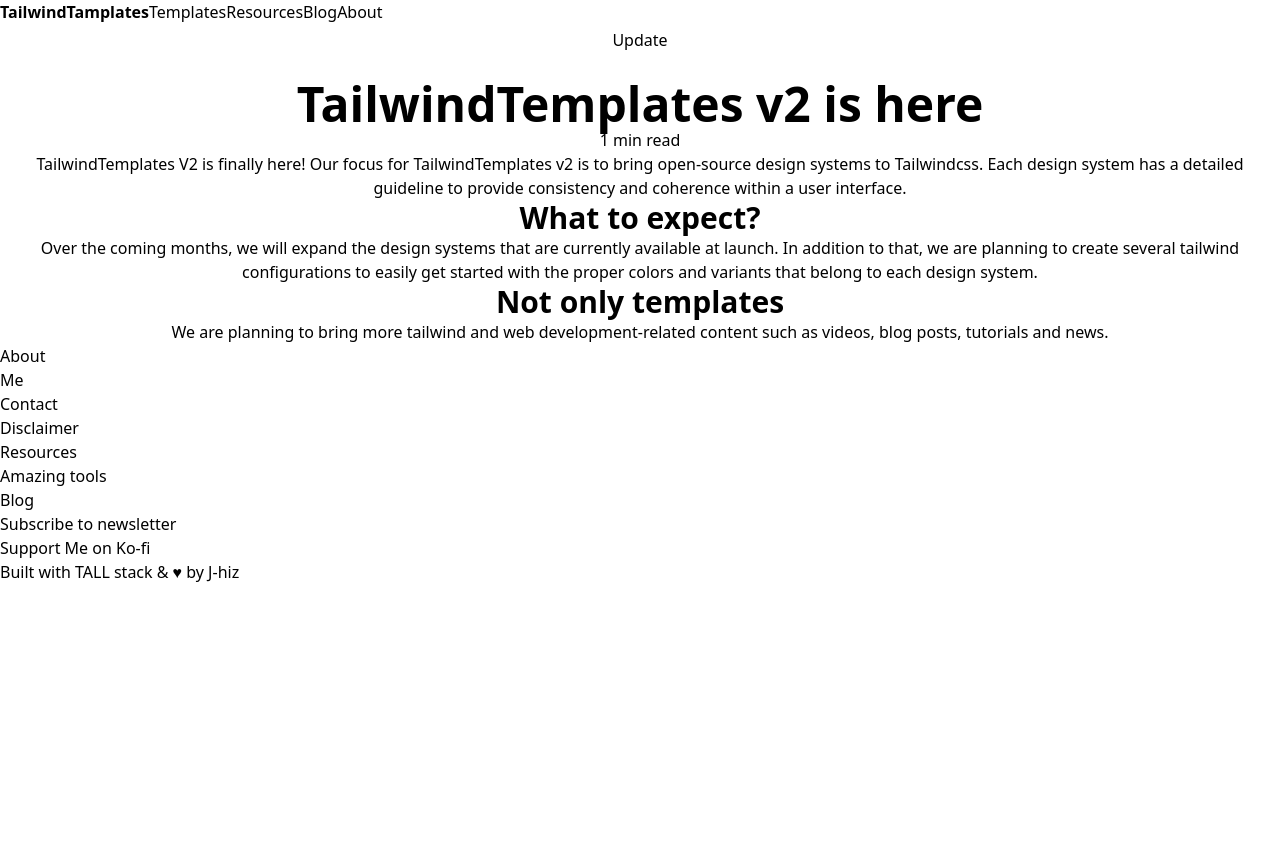
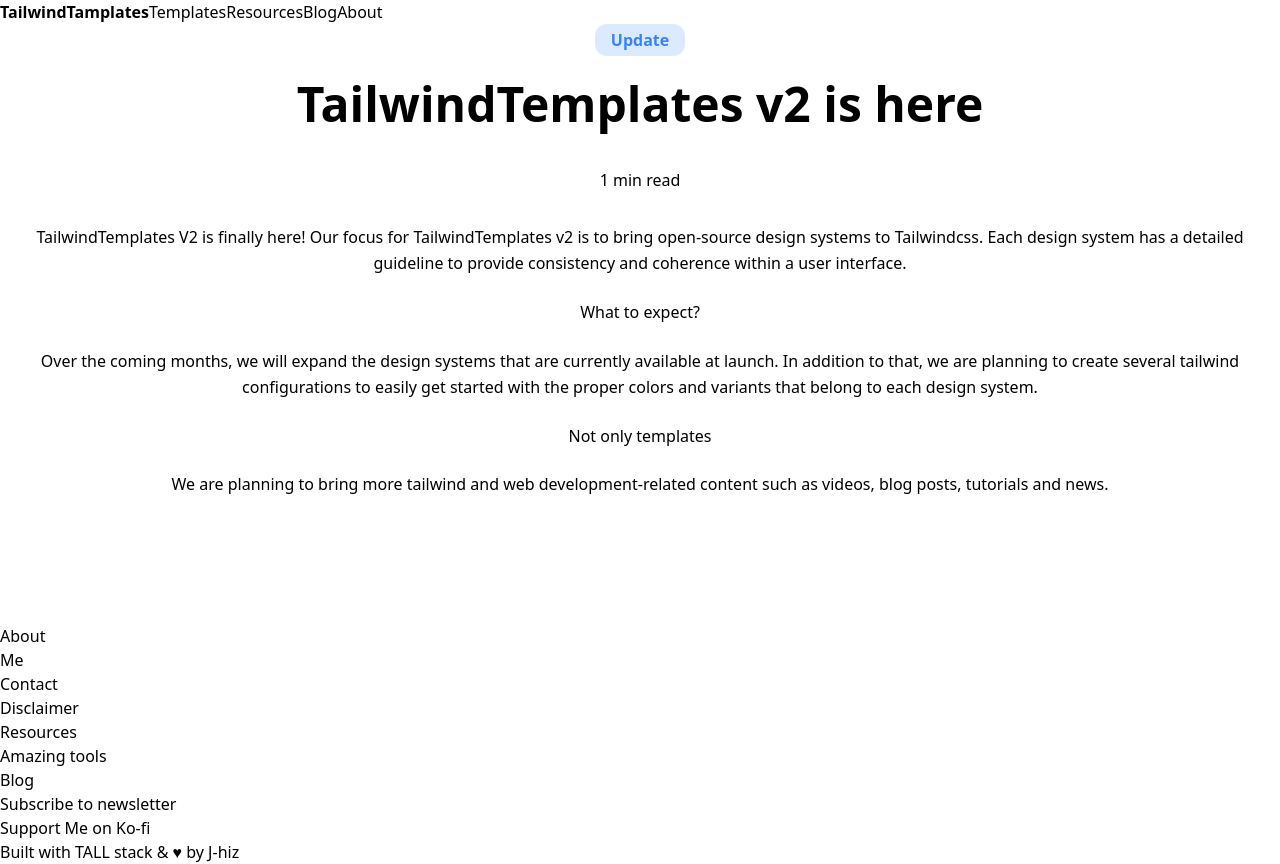
Before and after one commit to Masaya1208/trn_tailwindcss, a Next.js app in the folder my-app/: page / in a window 1280 px wide. Before the commit the page ends 800 px from the top, so only its background shows below. Built offline with nearby package versions, Linux system fonts and the light colour scheme.

Commit message:
メインの題名とパラグラフの間に適切な余白を追加しました。

```diff
--- a/my-app/app/page.tsx
+++ b/my-app/app/page.tsx
@@ -17,20 +17,42 @@
           </div>
           {/*メイン*/}
           <div className="text-center">
-            <h1 className="bg-bule-100 inline-block py-1 px-4 rounded-xl mb-6">Update</h1>
-            <h1 className="text-3xl md:text-5xl text-ui-secoundry font-semibold">TailwindTemplates v2 is here</h1>
-            <h1>
-              1 min read</h1>
-            <h1>
-              TailwindTemplates V2 is finally here! Our focus for TailwindTemplates v2 is to bring open-source design systems to Tailwindcss. Each design system has a detailed guideline to provide consistency and coherence within a user interface.</h1>
-            <h1 className="text-3xl font-bold">
-              What to expect?</h1>
-            <h1>
-              Over the coming months, we will expand the design systems that are currently available at launch. In addition to that, we are planning to create several tailwind configurations to easily get started with the proper colors and variants that belong to each design system. </h1>
-            <h1 className="text-3xl font-bold">
-              Not only templates</h1>
-            <h1>
-              We are planning to bring more tailwind and web development-related content such as videos, blog posts, tutorials and news. </h1>
+            <div>
+              <div className="bg-blue-100 inline-block py-1 px-4 rounded-xl mb-6">
+                <p className="text-blue-500 font-bold">
+                  Update</p>
+              </div>
+              <h1 className="text-3xl md:text-5xl text-ui-secoundry font-semibold">TailwindTemplates v2 is here</h1>
+            </div>
+
+            <section className="mt-10 mb-32 blog">
+              <h1>
+                1 min read</h1>
+              <div className="mt-8">
+                <div className="paragraph-block">
+                  <p className="mb-6 leading-relaxed">
+                  TailwindTemplates V2 is finally here! Our focus for TailwindTemplates v2 is to bring open-source design systems to Tailwindcss. Each design system has a detailed guideline to provide consistency and coherence within a user interface.</p>
+                </div>
+                <div className="header-brock">
+                  <h3 className="mb-6">
+                  What to expect?</h3>
+                </div>
+                <div className="paragraph-block">
+                <p className="mb-6 leading-relaxed">
+                  Over the coming months, we will expand the design systems that are currently available at launch. In addition to that, we are planning to create several tailwind configurations to easily get started with the proper colors and variants that belong to each design system. </p>
+                </div>
+                <div className="header-brock">
+                  <h3 className="mb-6">
+                  Not only templates</h3>
+                </div>
+                <div className="paragraph-brock">
+                  <p className="mb-6 leagind-relaxed">
+                  We are planning to bring more tailwind and web development-related content such as videos, blog posts, tutorials and news. </p>
+                </div>
+              </div>
+            </section>
+
+
 
           </div>
           {/*フッダー*/}
```
